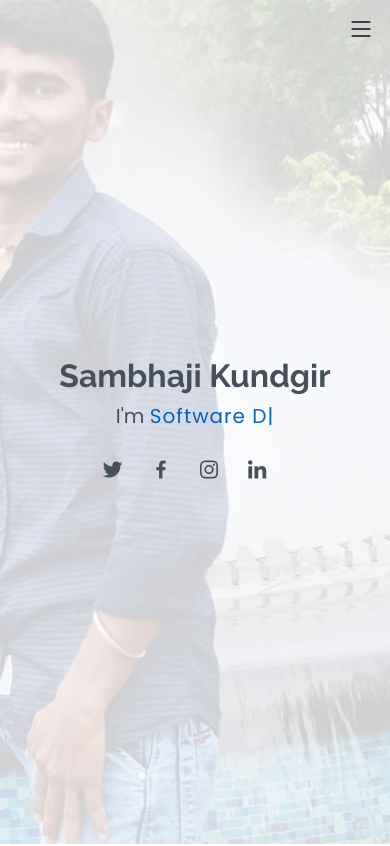
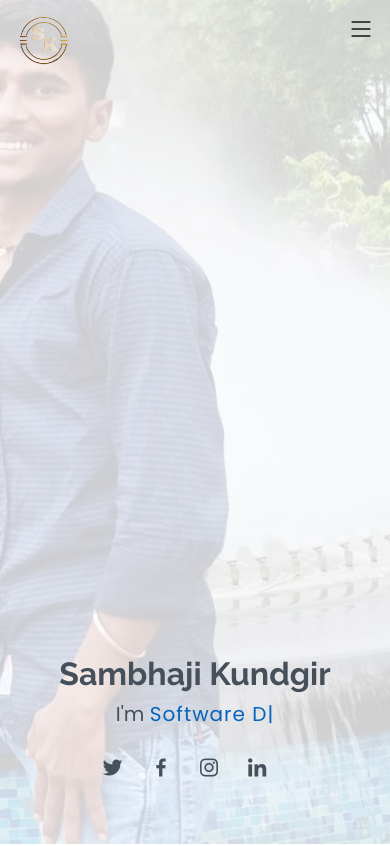
Before and after one commit to sambhajikundgir/Profile3, a plain HTML site: page index.html in a window 390 px wide. Shown: the top 846 px of the page. Drawn offline with nearby package versions, Linux system fonts and the light colour scheme.

Commit message:
Refactor index.html and style.css for logo integration; add logo images. Updated hero section layout and styling, including new logo positioning and size adjustments for responsiveness.

```diff
--- a/assets/css/style.css
+++ b/assets/css/style.css
@@ -125,6 +125,16 @@ h6 {
   transition: all 0.5s;
   padding: 15px;
   overflow-y: auto;
+}
+
+.site-logo {
+  margin-bottom: 10px;
+}
+
+.site-logo .logo-img {
+  width: 64px;
+  height: 64px;
+  border-radius: 12px;
 }
 
 @media (max-width: 991px) {
@@ -277,11 +287,49 @@ h6 {
   background: url("../img/sm.jpg") top right no-repeat;
   background-size: cover;
   position: relative;
+  display: flex;
+  flex-direction: column;
+  justify-content: flex-end;
+  padding-bottom: 80px;
+}
+
+/* Ensure logo sticks to top-left inside hero */
+#hero > .hero-logo {
+  position: absolute;
+  top: 6px;
+  left: 60px;
+  z-index: 10;
+  display: flex;
+  align-items: center;
+}
+
+#hero > .hero-logo .logo-img {
+  width: 120px;
+  height: 120px;
+  object-fit: contain;
+}
+
+#hero > .hero-logo .logo-link + .logo-link {
+  margin-left: 16px;
 }
 
 @media (min-width: 992px) {
   #hero {
     padding-left: 160px;
+  }
+}
+
+/* Mobile adjustments for logo positioning and size */
+@media (max-width: 576px) {
+  #hero > .hero-logo {
+    top: 8px;
+    left: 12px;
+    z-index: 20;
+  }
+
+  #hero > .hero-logo .logo-img {
+    width: 64px;
+    height: 64px;
   }
 }
 
@@ -335,6 +383,7 @@ h6 {
 @media (max-width: 992px) {
   #hero {
     text-align: center;
+    padding-bottom: 60px;
   }
 
   #hero h1 {
--- a/index.html
+++ b/index.html
@@ -49,7 +49,7 @@
         <li><a href="#hero" class="nav-link scrollto active"><i class="bx bx-home"></i> <span>Home</span></a></li>
         <li><a href="#about" class="nav-link scrollto"><i class="bx bx-user"></i> <span>About</span></a></li>
         <li><a href="#resume" class="nav-link scrollto"><i class="bx bx-file-blank"></i> <span>Resume</span></a></li>
-        <li><a href="#portfolio" class="nav-link scrollto"><i class="bx bx-book-content"></i> <span>Portfolio</span></a></li>
+        <!-- <li><a href="#portfolio" class="nav-link scrollto"><i class="bx bx-book-content"></i> <span>Portfolio</span></a></li> -->
         <li><a href="#services" class="nav-link scrollto"><i class="bx bx-server"></i> <span>Services</span></a></li>
         <li><a href="#contact" class="nav-link scrollto"><i class="bx bx-envelope"></i> <span>Contact</span></a></li>
       </ul>
@@ -58,7 +58,12 @@
   </header><!-- End Header -->
 
   <!-- ======= Hero Section ======= -->
-  <section id="hero" class="d-flex flex-column justify-content-center">
+  <section id="hero" class="d-flex flex-column justify-content-end">
+    <div class="hero-logo">
+      <a href="#hero" class="logo-link">
+        <img src="assets/img/sk-logo2.png" alt="Logo" class="logo-img">
+      </a>
+    </div>
     <div class="container" data-aos="zoom-in" data-aos-delay="100">
       <h1>Sambhaji Kundgir</h1>
       <p>I'm <span class="typed" data-typed-items="Software Developer"></span></p>
```
Also changed, not shown: assets/img/sk-logo.png (added), assets/img/sk-logo1.png (added), assets/img/sk-logo2.png (added), assets/img/sk-logo3.png (added), assets/img/sk-logo4.png (added), assets/img/sk-logo5.png (added).
